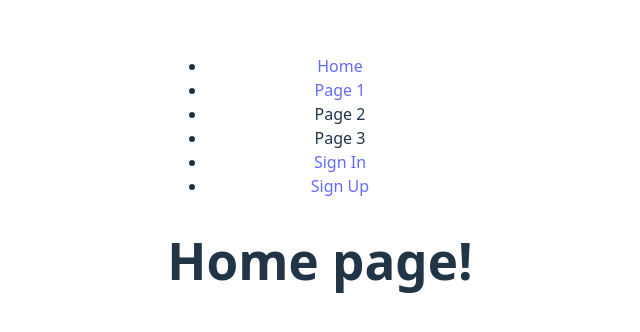
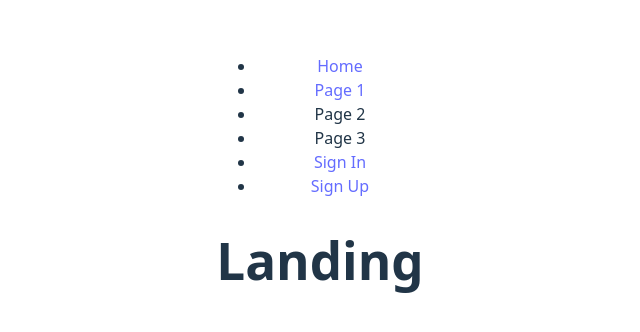
Before and after one commit to david-millett/glog-frontend-ts, a React (Vite) app: page / in a window 1280 px wide. Shown: the part 220-552 px from the top of the page, without its empty margins (320-960 px from the left). Built offline with nearby package versions, Linux system fonts and the light colour scheme.

Commit message:
created landing and dashboard pages

```diff
--- a/src/App.tsx
+++ b/src/App.tsx
@@ -8,6 +8,8 @@
 import NavBar from './components/NavBar/NavBar'
 
 // Pages
+import Landing from './pages/Landing/Landing'
+import Dashboard from './pages/Dashboard/Dashboard'
 import SignIn from './pages/SignIn/SignIn'
 import SignUp from './pages/SignUp/SignUp'
 
@@ -26,10 +28,13 @@
     <>
     <NavBar user={user} setUser={setUser} />
     <Routes>
-      <Route path='/' element={<h1>Home page!</h1>} />
       <Route path='/test' element={<h1>test</h1>} />
       <Route path='/signup' element={<SignUp />} />
       <Route path='/signin' element={<SignIn />} />
+      { user
+        ? <Route path='/' element={<Dashboard />} />
+        : <Route path='/' element={<Landing />} />
+      }
     </Routes>
     </>
   )
--- /dev/null
+++ b/src/pages/Dashboard/Dashboard.tsx
@@ -0,0 +1,7 @@
+const Dashboard = () => {
+    return (
+        <h1>Dashboard</h1>
+    )
+}
+
+export default Dashboard
--- /dev/null
+++ b/src/pages/Landing/Landing.tsx
@@ -0,0 +1,7 @@
+const Landing = () => {
+    return (
+        <h1>Landing</h1>
+    )
+}
+
+export default Landing
```
Also changed, not shown: src/components/NavBar/NavBar.tsx (+3 -4 lines).
